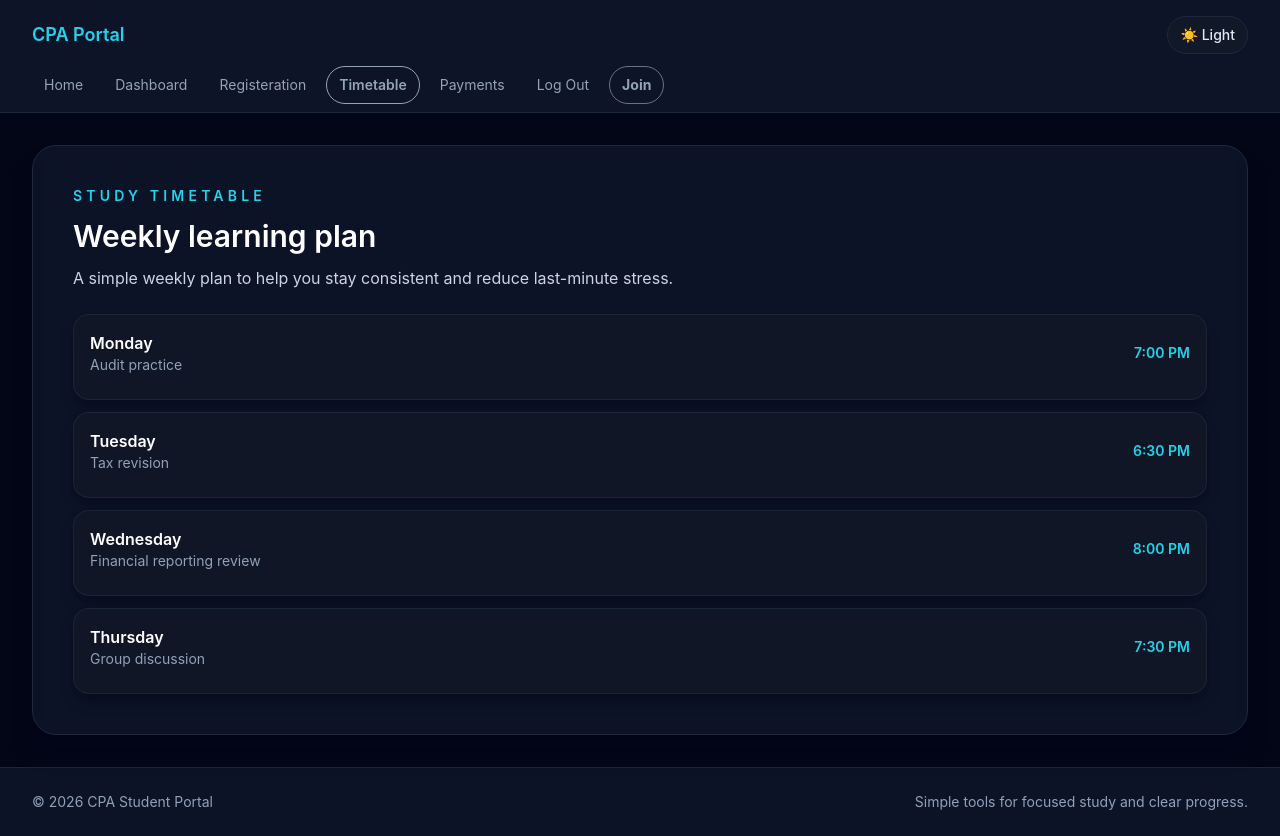
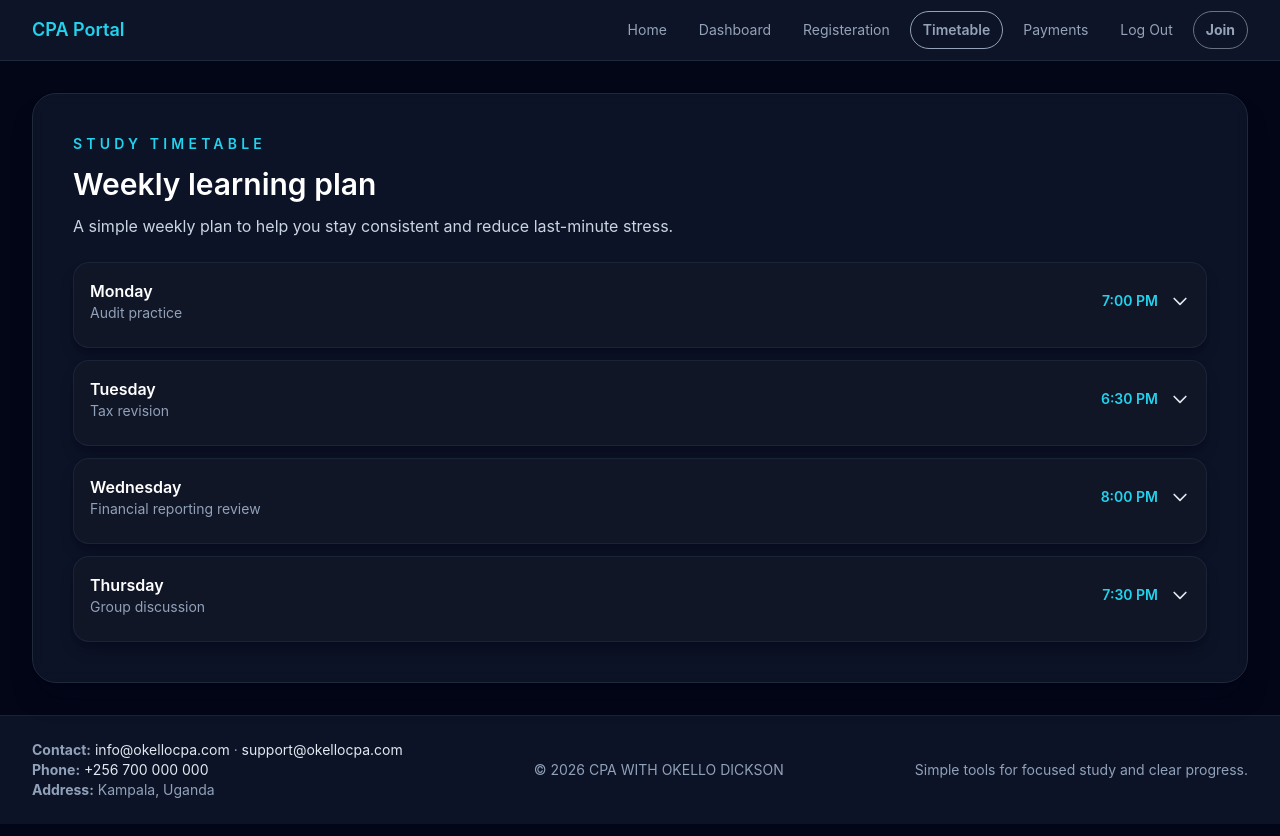
Before and after one commit to Nellyojay/cpa-with-okello, a React (Vite) app: page /timetable in a window 1280 px wide. Built offline with nearby package versions, Linux system fonts and the light colour scheme.

Commit message:
enhance time table functionality and improve home page text

```diff
--- a/src/components/footer.tsx
+++ b/src/components/footer.tsx
@@ -1,8 +1,17 @@
 function Footer() {
   return (
-    <footer className="border-t border-slate-800/80 bg-[var(--color-surface)]/80">
+    <footer className="border-t border-slate-800/80 bg-surface/80">
       <div className="mx-auto flex max-w-7xl flex-col gap-2 px-4 py-6 text-sm text-slate-400 sm:px-6 lg:px-8 md:flex-row md:items-center md:justify-between">
-        <p>© 2026 CPA Student Portal</p>
+        <div>
+          <p>
+            <strong>Contact:</strong> <a href="mailto:info@okellocpa.com" className="text-slate-200">info@okellocpa.com</a> · <a href="mailto:support@okellocpa.com" className="text-slate-200">support@okellocpa.com</a>
+            <br />
+            <strong>Phone:</strong> <a href="tel:+256700000000" className="text-slate-200">+256 700 000 000</a>
+            <br />
+            <strong>Address:</strong> Kampala, Uganda
+          </p>
+        </div>
+        <p>© 2026 CPA WITH OKELLO DICKSON</p>
         <p>Simple tools for focused study and clear progress.</p>
       </div>
     </footer>
--- a/src/components/navbar.tsx
+++ b/src/components/navbar.tsx
@@ -16,8 +16,8 @@ function Navbar({ theme, onToggleTheme }: { theme: 'dark' | 'light'; onToggleThe
 
   return (
     <header className="border-b border-border bg-surface/90 backdrop-blur sticky top-0 z-50">
-      <div className="mx-auto flex max-w-7xl flex-col gap-3 px-4 sm:px-6 lg:px-8">
-        <div className="flex items-center justify-between pt-4">
+      <div className="mx-auto flex md:justify-between max-w-7xl not-md:flex-col md:items-center gap-3 px-4 sm:px-6 lg:px-8">
+        <div className="flex items-center justify-between py-2 md:py-4">
           <NavLink to="/" className="text-lg font-semibold text-primary" onClick={() => setIsOpen(false)}>
             CPA Portal
           </NavLink>
@@ -27,7 +27,7 @@ function Navbar({ theme, onToggleTheme }: { theme: 'dark' | 'light'; onToggleThe
               title='coming soon'
               type="button"
               onClick={() => { onToggleTheme }}
-              className="rounded-full border border-border bg-surface-soft px-3 py-2 text-sm font-medium text-text transition hover:border-primary hover:text-primary"
+              className="rounded-full border border-border bg-surface-soft px-3 py-2 text-sm font-medium text-text transition hover:border-primary hover:text-primary hidden"
             >
               {theme === 'dark' ? '☀️ Light' : '🌙 Dark'}
             </button>
@@ -56,7 +56,7 @@ function Navbar({ theme, onToggleTheme }: { theme: 'dark' | 'light'; onToggleThe
           </div>
         </div>
 
-        <div className="overflow-hidden md:block md:pb-2">
+        <div className="overflow-hidden md:block">
           <nav
             className={`flex flex-col gap-2 border-t border-border pt-3 transition-all duration-300 ease-out md:flex md:flex-row md:items-center md:gap-2 md:border-t-0 md:pt-0 ${isOpen ? 'max-h-auto opacity-100' : 'max-h-0 opacity-0 md:max-h-none md:opacity-100'
               }`}
--- a/src/components/timeTable.tsx
+++ b/src/components/timeTable.tsx
@@ -8,7 +8,7 @@ const schedule = [
 ]
 
 function TimeTable() {
-  const [openLink, setOpenLink] = useState(false);
+  const [openLink, setOpenLink] = useState<string | null>(null);
   return (
     <div className="portal-card w-full p-6 sm:p-8 lg:p-10">
       <p className="text-sm font-semibold uppercase tracking-[0.3em] text-primary">Study timetable</p>
@@ -20,22 +20,46 @@ function TimeTable() {
         {schedule.map((item) => (
           <div key={item.day} className="portal-card-strong px-4 py-4 sm:hover:border-gray-500">
             <div className="flex flex-1 items-center justify-between mb-2">
-              <a href="#" key={item.day} onClick={() => setOpenLink(!openLink)}>
+              <button
+                type="button"
+                onClick={() => setOpenLink(openLink === item.day ? null : item.day)}
+                className="flex w-full items-center justify-between text-left"
+              >
+                <div>
                   <p className="font-semibold text-white">{item.day}</p>
                   <p className="text-sm text-slate-400">{item.task}</p>
-              </a>
-              <p className="text-sm font-semibold text-primary">{item.time}</p>
                 </div>
 
-            {Boolean(openLink && item.sessionLink) ? (
-              <a href="#"
-                className="text-primary-strong sm:hover:text-primary not-sm:active:text-primary"
+                <div className="flex items-center">
+                  <p className="text-sm font-semibold text-primary w-20 text-right">{item.time}</p>
+                  <svg
+                    xmlns="http://www.w3.org/2000/svg"
+                    className={`h-5 w-5 ml-3 transform transition-transform duration-200 ${openLink === item.day ? 'rotate-180' : 'rotate-0'}`}
+                    fill="none"
+                    viewBox="0 0 24 24"
+                    stroke="currentColor"
+                  >
+                    <path strokeLinecap="round" strokeLinejoin="round" strokeWidth={2} d="M19 9l-7 7-7-7" />
+                  </svg>
+                </div>
+
+              </button>
+            </div>
+
+            <div className={`overflow-hidden transition-all duration-200 ${openLink === item.day ? 'max-h-40 opacity-100 mt-2' : 'max-h-0 opacity-0'}`}>
+              {item.sessionLink ? (
+                <a
+                  href={item.sessionLink}
+                  target="_blank"
+                  rel="noopener noreferrer"
+                  className="text-primary-strong sm:hover:text-primary not-sm:active:text-primary block"
                 >
                   Join class: {item.sessionLink.slice(0, 12)}...
                 </a>
-            ) : Boolean(openLink && !item.sessionLink) && (
+              ) : (
                 <p className="text-gray-400">--Class not created yet--</p>
               )}
+            </div>
           </div>
         ))}
       </div>
--- a/src/pages/index.tsx
+++ b/src/pages/index.tsx
@@ -23,9 +23,9 @@ function HomePage() {
   return (
     <div className="w-full space-y-6">
       <section className="portal-card p-6 sm:p-8 lg:p-10">
-        <p className="text-sm font-semibold uppercase tracking-[0.35em] text-primary">CPA student portal</p>
+        <p className="text-sm font-semibold uppercase tracking-[0.35em] text-primary">CPA WITH OKELLO DICKSON</p>
         <h1 className="mt-4 max-w-3xl text-3xl font-semibold leading-tight text-white sm:text-4xl lg:text-5xl">
-          Learn better with a calm, focused study space.
+          Learn better with a calm and more interactive experience.
         </h1>
         <p className="mt-4 max-w-2xl text-base text-slate-300 sm:text-lg">
           This starter portal helps CPA students stay on track with study resources, registration, payments, and their weekly timetable.
--- a/src/pages/studentRegistery.tsx
+++ b/src/pages/studentRegistery.tsx
@@ -72,7 +72,7 @@ function StudentRegistry() {
           )}
 
         </div>
-
+      </div>
       <div className="flex items-center justify-center pt-4">
         <button
           title="submit-data"
@@ -90,7 +90,6 @@ function StudentRegistry() {
         </button>
       </div>
     </div>
-    </div>
   )
 }
 
```
Lines whose indentation alone changed are shown as unchanged.
